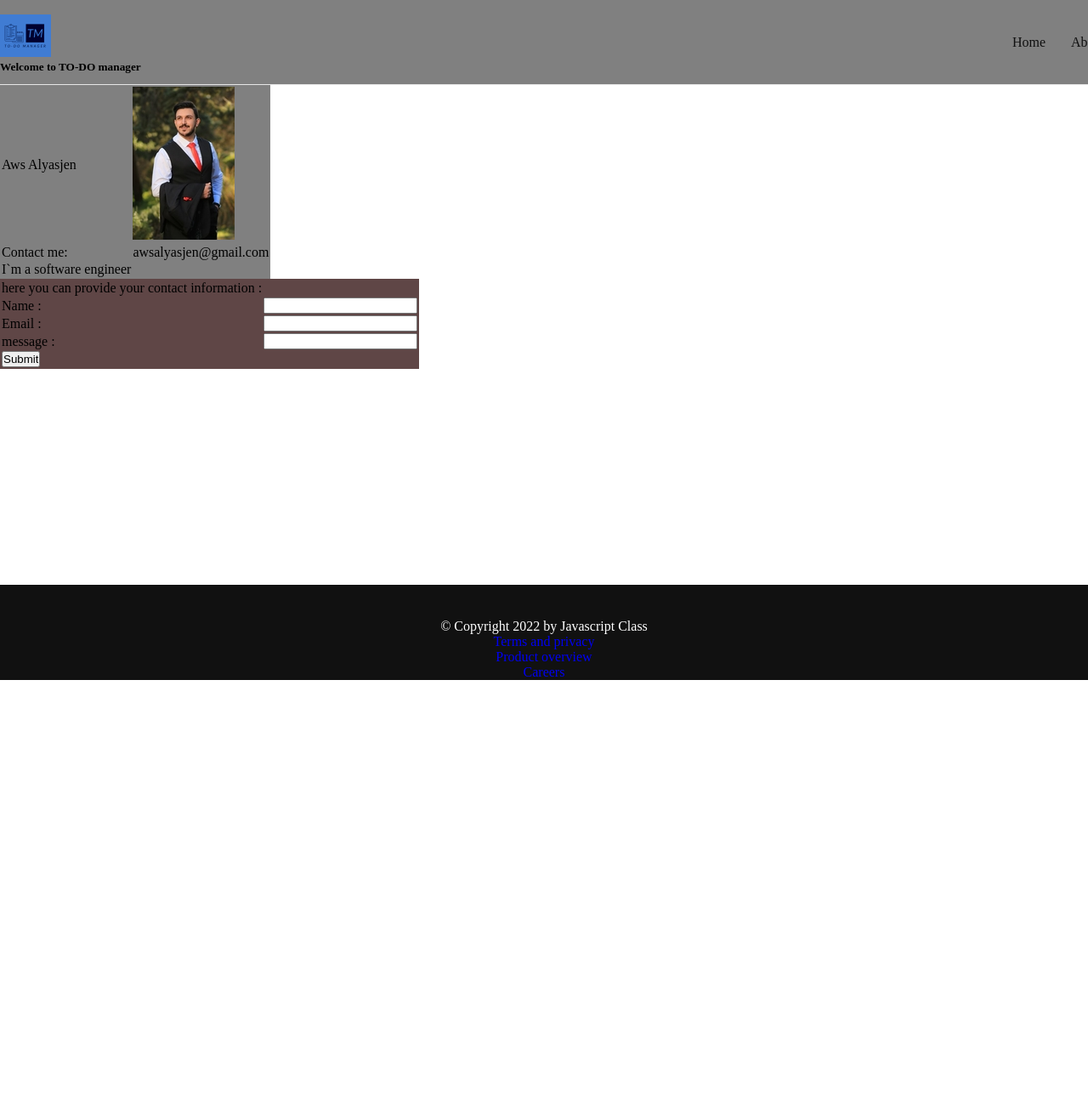
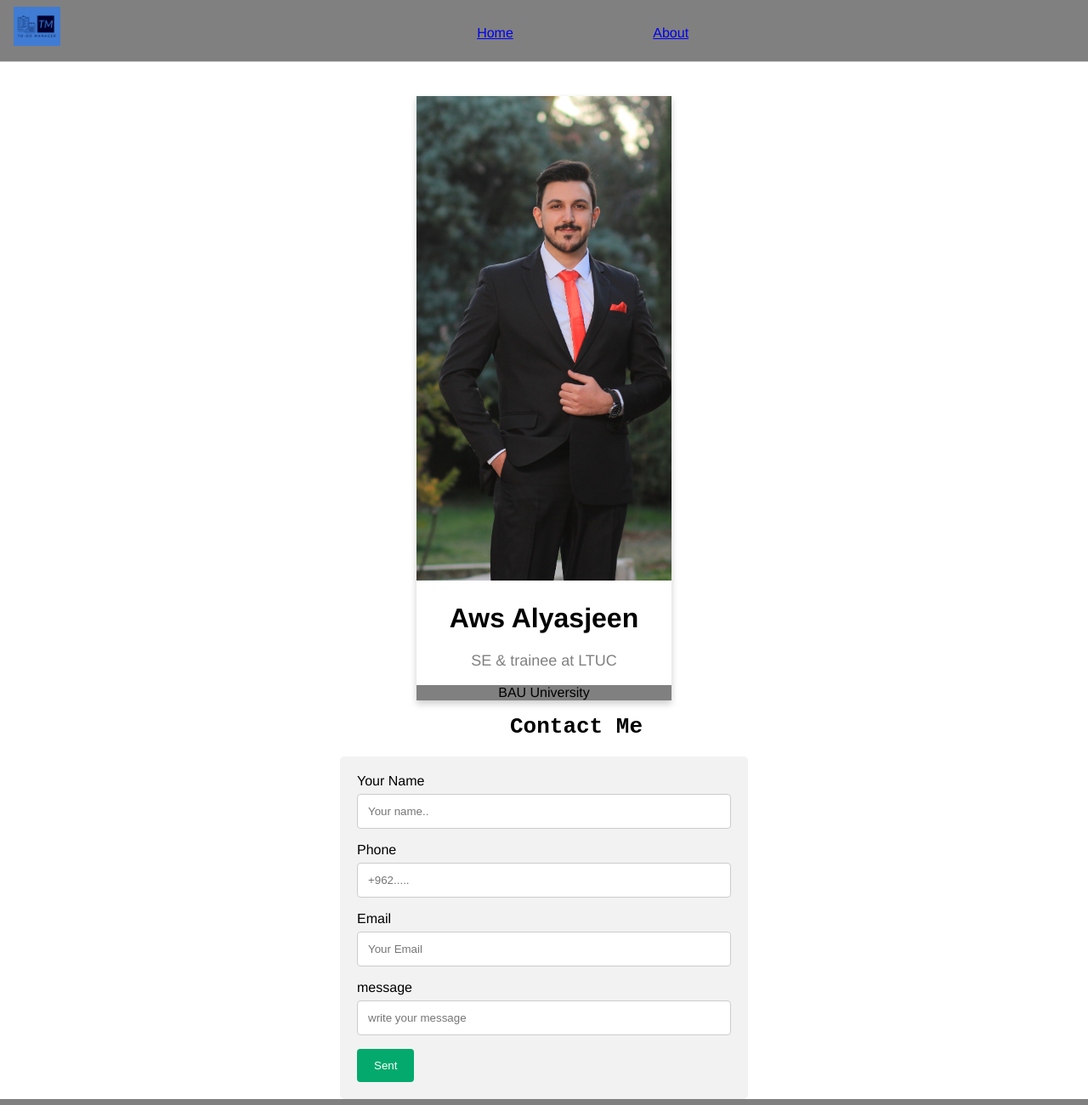
Before and after one commit to AwsAlyasjen/todo-project, a plain HTML site: page about.html in a window 1280 px wide. Shown: the top 1300 px of the page at 85% size. Before the commit the page ends 800 px from the top, so only its background shows below. Drawn offline with Linux system fonts and the light colour scheme.

Commit message:
UpdateMyDesign

```diff
--- a/about.html
+++ b/about.html
@@ -10,79 +10,52 @@
 
 </head>
 <body>
-    <header>
-        <div class="inner">
-            <div class="logo">
-                <div>
-                    <img src="./assets/logo.png" alt="logo">
-                    <h5>Welcome to TO-DO manager</h5>
-                </div>
-            </div>
+    <header class="site-header">
+        <div class="site-identity">
+          <a href="#"><img src="./assets/logo.png" alt="logo" /></a>
+        </div>
+        <nav class="site-navigation">
+          <ul class="nav">
+            <li><span><a href="./index.html">Home</a></span></li>
+            <li><span><a href="./about.html">About</a></span></li>
+          </ul>
+        </nav>
+      </header>
+    <main>
 
-            <nav>
-                <li><span><a href="index.html">Home</a></span></li>
-                <li><span><a href="./about.html">About</a></span></li>
+        <div class="card">
+            <img src="./assets/myPic.jpg" alt="John" style="width:100%">
+            <h1>Aws Alyasjeen</h1>
+            <p class="title">SE & trainee at LTUC</p>
+            <p class="uni">BAU University</p>
+          </div>
+          <h1 class = "name">Contact Me </h1>
+          <div class="container">
+            <form action="action_page.php">
 
-            </nav>
-        </div>
+              <label for="name">Your Name</label>
+              <input type="text" id="fname" name="firstname" placeholder="Your name..">
+              <label for="number">Phone </label>
+              <input type="text" id="fname" name="Phone" placeholder="+962.....">
 
+              <label for="email">Email</label>
+              <input type="email" id="email" name="lastname" placeholder="Your Email">
+              <label for="subject">message</label>
+              <input type="text" id="message" name="message" placeholder="write your message">
 
-    </header>
-    <main>
-        <form>
-            <table style="background-color: gray;">
-             <tr>
-              <td>Aws Alyasjen</td>
-              <td> <img src="./assets/me.jpg" alt="logo"></td>
-             </tr>
-             <tr>
-              <td>Contact me:</td>
-              <td>awsalyasjen@gmail.com</td>
-             </tr>
-             <tr>
-              <td>I`m a software engineer</td>
+              <input type="submit" value="Sent">
 
-            </table>
-           </form>
-        <form>
-            <table style="background-color: rgb(95, 70, 70);">
-                <tr>
-                    <td>here you can provide your contact information :</td>
-                   </tr>
+            </form>
+          </div>
+    </main>
 
-
-
-            <tr>
-              <td>Name :</td>
-              <td><input type="text"></td>
-             </tr>
-             <tr>
-                <td>Email :</td>
-                <td><input type="email"></td>
-               </tr>
-             <tr>
-                <td>message :</td>
-                <td><input type="text"></td>
-               </tr>
-
-             <tr>
-              <td><input type="submit" value="Submit"></td>
-             </tr>
-            </table>
-           </form>
-
-    </main>
-    <style>
-
-    </style>
     <footer>
         <div class="footer-content">
             <p> &copy; Copyright 2022 by Javascript Class</p>
-            <li><span><a href="index.html">Terms and privacy</a></span></li>
+            <li><span><a href="./index.html">Terms and privacy</a></span></li>
             <li><span><a href="./about.html">Product overview</a></span></li>
             <li><span><a href="./about.html">Careers</a></span></li>
         </div>
-
     </footer>
 </body>
 
--- a/style/about.css
+++ b/style/about.css
@@ -1,92 +1,137 @@
-*{
+body {
+    font-family: Helvetica;
     margin: 0;
-    padding: 0;
-    list-style: none;
-    text-decoration: none;
-}
-
-header{
-    width: 100vw;
-    height: 100px;
-    border-bottom: solid 1px rgba(16, 16, 16, 0.1);
-    font-family: 'Poppins';
-}
-
-
-header .inner{
-    width: 1300px;
-    height: 100%;
-    display: block;
-    margin: 0 auto;
-    background-color: gray;
-}
-
-header .logo{
-    display: table;
-    height: 100%;
-    float: left;
-}
-
-header .logo div{
-    height: 100%;
-    display: table-cell;
-    vertical-align: middle;
-}
-
-header .logo img{
-    height: 50px;
-    margin-top: 5px; /* Optical alignment of the logo */
-}
-
-header nav{
-    float: right;
-    height: 100%;
-}
-
-header nav li{
-    display: table;
-    height: 100%;
-    float: left;
-    margin-right: 30px;
-}
-
-header nav li:last-of-type{
-    margin-right: 0;
-}
-
-header nav span {
-    display: table-cell;
-    vertical-align: middle;
-}
-
-header nav a{
-    color: #101010;
-}
-.column {
-    float: left;
-    width: 50%;
-    padding: 10px;
-    height: 150px;
+  }
+  .card {
+    box-shadow: 0 4px 8px 0 rgba(0, 0, 0, 0.2);
+    max-width: 300px;
+    margin: auto;
+    text-align: center;
+    margin-top: 40px;
+  }
+  .uni{
+      background-color: grey;
   }
 
+  .title {
+    color: grey;
+    font-size: 18px;
+  }
 
-  .row:after {
+  .site-header {
+    border-bottom: 1px solid #ccc;
+    padding: .5em 1em;
+    background-color: gray;
+  }
+
+  .site-header::after {
     content: "";
     display: table;
     clear: both;
   }
+
+  .site-identity {
+    float: left;
+
+  }
+
+  .site-identity h1 {
+    font-size: 1.5em;
+    margin: .7em 0 .3em 0;
+    display: inline-block;
+  }
+
+  .site-identity img {
+    max-width: 55px;
+    float: left;
+    margin: 0 5mm 0 0;
+  }
+
+  .site-navigation {
+    margin-left: 140mm;
+  }
+
+  .site-navigation ul, li {
+    margin: 0;
+    padding: 0;
+  }
+
+  .site-navigation li {
+    display: inline-block;
+    margin: 1.4em 9em 1em 1em;
+  }
   * {
     box-sizing: border-box;
   }
+
+  input[type=text], select, textarea {
+    width: 100%;
+    padding: 12px;
+    border: 1px solid #ccc;
+    border-radius: 4px;
+    box-sizing: border-box;
+    margin-top: 6px;
+    margin-bottom: 16px;
+    resize: vertical
+
+  }
+  input[type=email]{
+    width: 100%;
+    padding: 12px;
+    border: 1px solid #ccc;
+    border-radius: 4px;
+    box-sizing: border-box;
+    margin-top: 6px;
+    margin-bottom: 16px;
+    resize: vertical
+
+  }
+  input[type=number]{
+    width: 100%;
+    padding: 12px;
+    border: 1px solid #ccc;
+    border-radius: 4px;
+    box-sizing: border-box;
+    margin-top: 6px;
+    margin-bottom: 16px;
+    resize: vertical
+
+  }
+
+  input[type=submit] {
+    background-color: #04AA6D;
+    color: white;
+    padding: 12px 20px;
+    border: none;
+    border-radius: 4px;
+    cursor: pointer;
+
+  }
+
+  input[type=submit]:hover {
+    background-color: #45a049;
+  }
+
+  .container {
+    border-radius: 5px;
+    background-color: #f2f2f2;
+    padding: 20px;
+    margin-left: 400px;
+    margin-right: 400px;
+  }
+  .name {
+    margin-top: 10px;
+    margin-bottom: 20px;
+    margin-left: 600px;
+    font-family: monospace;
+}
   footer{
-    position: absolute;
-    bottom: 0;
-    left: 0;
-    right: 0;
-    background: #111;
+
+    margin-bottom: 0cm;
+    background:gray;
     height: auto;
     width: 100vw;
-    padding-top: 40px;
+    padding-top: 0px;
     color: #fff;
 }
   .footer-content{
--- a/style/index.css
+++ b/style/index.css
@@ -1,91 +1,136 @@
-*{
+body {
+    font-family: Helvetica;
     margin: 0;
-    padding: 0;
-    list-style: none;
+  }
+  a {
     text-decoration: none;
-}
-
-header{
-    width: 100vw;
-    height: 100px;
-    border-bottom: solid 1px rgba(16, 16, 16, 0.1);
-    font-family: 'Poppins';
-}
-
-header .inner{
-    width: 1300px;
-    height: 100%;
-    display: block;
-    margin: 0 auto;
+    color: #000;
+  }
+  .site-header {
+    border-bottom: 1px solid #ccc;
+    padding: .5em 1em;
     background-color: gray;
-}
-
-header .logo{
-    display: table;
-    height: 100%;
-    float: left;
-}
-
-header .logo div{
-    height: 100%;
-    display: table-cell;
-    vertical-align: middle;
-}
-
-header .logo img{
-    height: 50px;
-    margin-top: 5px; /* Optical alignment of the logo */
-}
-
-header nav{
-    float: right;
-    height: 100%;
-}
-
-header nav li{
-    display: table;
-    height: 100%;
-    float: left;
-    margin-right: 30px;
-}
-
-header nav li:last-of-type{
-    margin-right: 0;
-}
-
-header nav span {
-    display: table-cell;
-    vertical-align: middle;
-}
-
-header nav a{
-    color: #101010;
-}
-.column {
-    float: left;
-    width: 50%;
-    padding: 10px;
-    height: 150px;
   }
 
-
-  .row:after {
+  .site-header::after {
     content: "";
     display: table;
     clear: both;
   }
+
+  .site-identity {
+    float: left;
+
+  }
+
+  .site-identity h1 {
+    font-size: 1.5em;
+    margin: .7em 0 .3em 0;
+    display: inline-block;
+  }
+
+  .site-identity img {
+    max-width: 55px;
+    float: left;
+    margin: 0 5mm 0 0;
+  }
+
+  .site-navigation {
+    margin-left: 140mm;
+  }
+
+  .site-navigation ul, li {
+    margin: 0;
+    padding: 0;
+  }
+
+  .site-navigation li {
+    display: inline-block;
+    margin: 1.4em 9em 1em 1em;
+  }
   * {
     box-sizing: border-box;
   }
+
+
+  .row {
+    margin-left:300px;
+    margin-right:300px;
+    margin-top: 80px;
+
+  }
+
+  .column {
+    float: left;
+    width: 50%;
+    padding: px;
+    font-style: inherit;
+
+
+  }
+
+  .row::after {
+    content: "";
+    clear: both;
+    display: table;
+  }
+
+  table {
+    border-collapse: collapse;
+    border-spacing: 0;
+    width: 100%;
+    border: 1px solid #ddd;
+  }
+
+  th, td {
+    text-align: left;
+    padding: 16px;
+  }
+
+  tr:nth-child(even) {
+    background-color: #f2f2f2;
+  }
+  .name {
+      margin-top: 100px;
+      margin-left: 470px;
+      font-family: monospace;
+  }
+  .text{
+      text-align: center;
+  }
+  .text2{
+      text-align: center;
+      background-color: green;
+      color: green;
+  }
+
+
+input[type="checkbox"]:checked  {
+    box-shadow: 0 0 0 3px green;
+
+
+
+  }
+
+  .text3{
+    text-align: center;
+    background-color: red;
+    color: red;
+
+}
+
+
+  * {
+    box-sizing: border-box;
+  }
+
   footer{
-    position: absolute;
-    bottom: 0;
-    left: 0;
-    right: 0;
-    background: #111;
+    margin-bottom: 0cm;
+    margin-top: 50px;
+    background:gray;
     height: auto;
     width: 100vw;
-    padding-top: 40px;
+    padding-top: 0px;
     color: #fff;
 }
   .footer-content{
```
Also changed, not shown: index.html (+64 -33 lines), assets/myPic.jpg (added), 2 other files.
